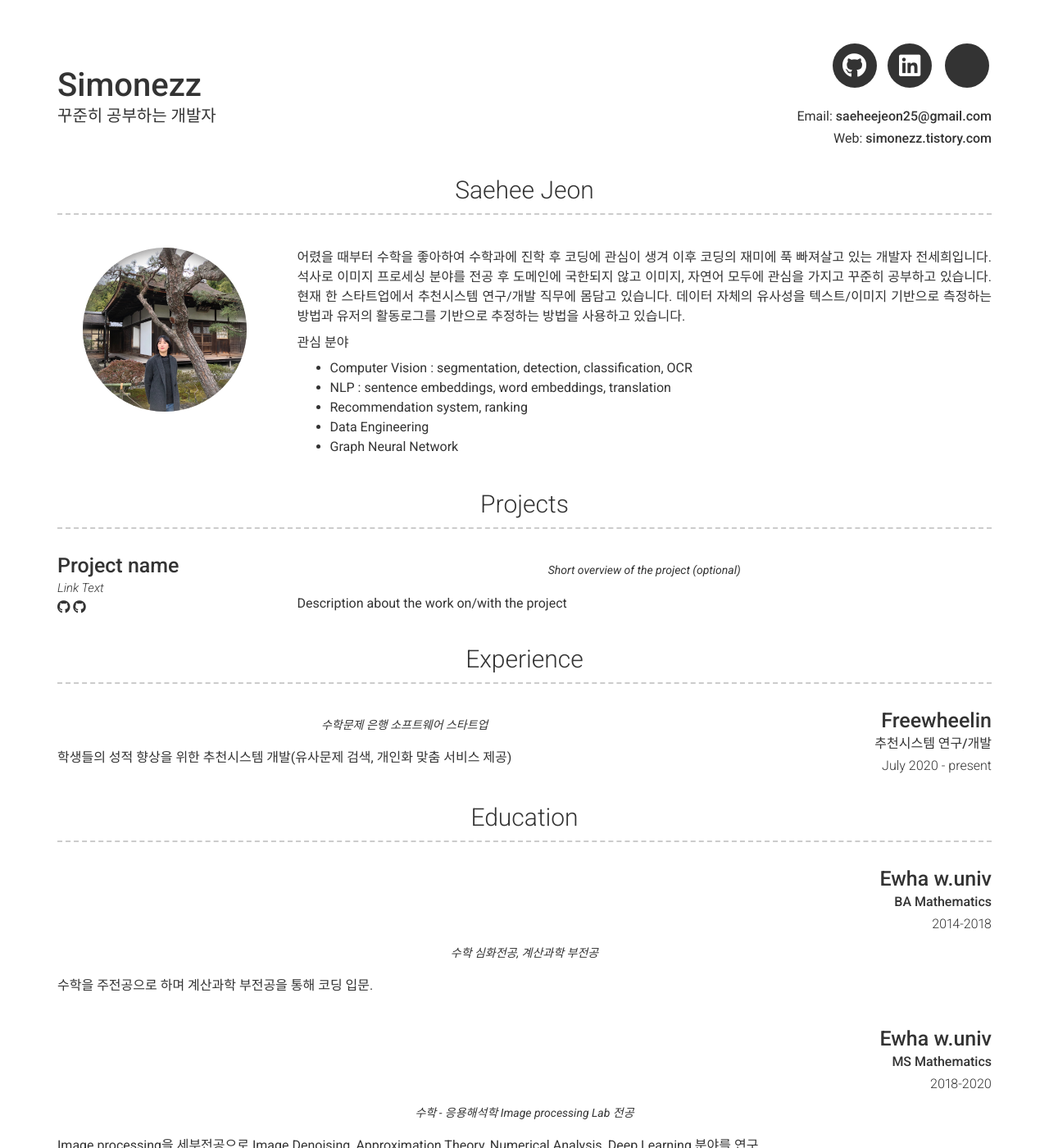
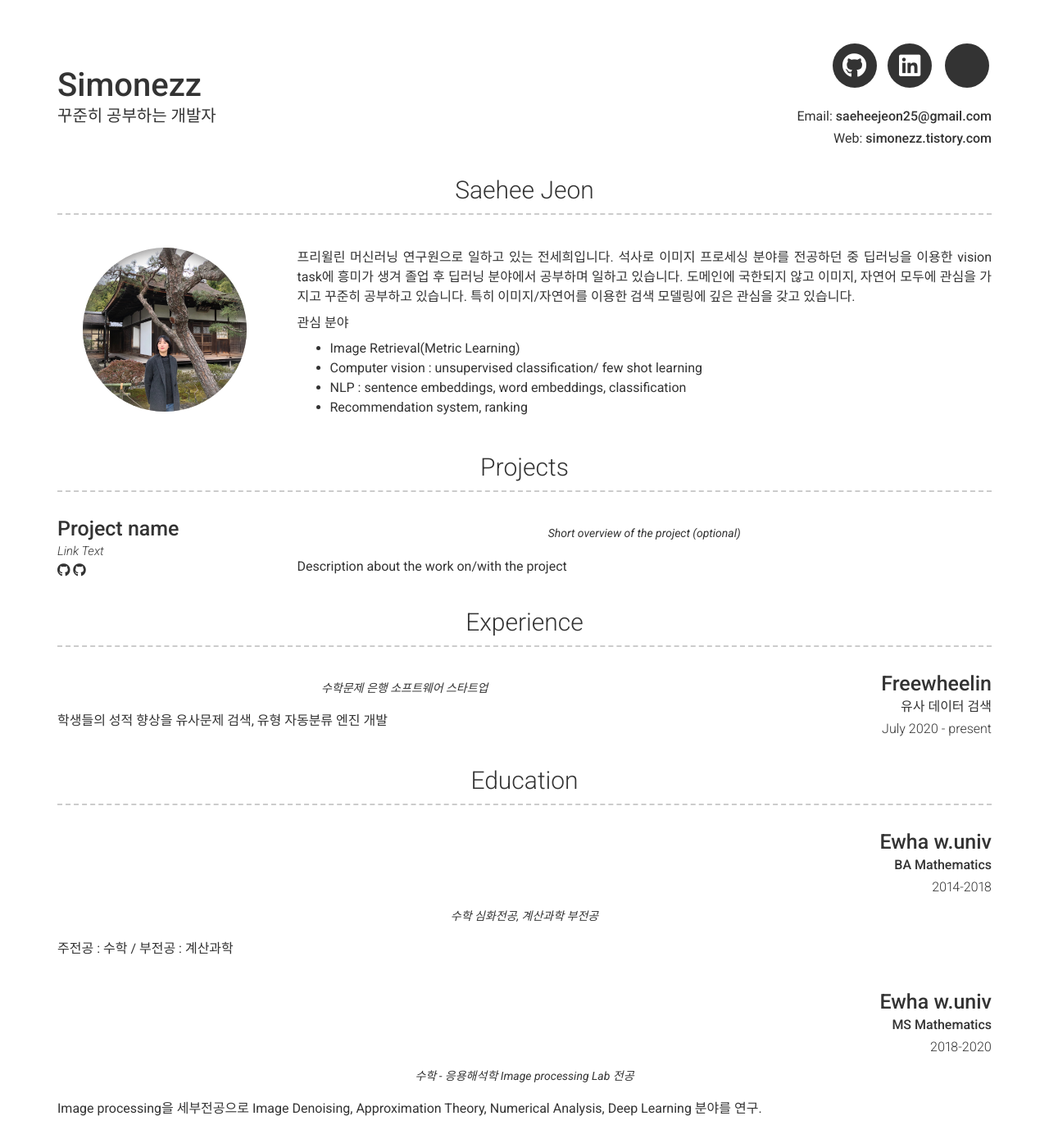
Before and after one commit to simonezz/simonezz.github.io, a Jekyll site: the page built from index.md, in a window 1280 px wide and 1400 px high. Shown: the whole window at 82% size. Built offline with Jekyll 4.4.1, drawn with Linux system fonts in a browser that asks for light colours; nearby versions of some CDN libraries; some of the changed text lies outside the part shown.

Commit message:
Update _config.yml

```diff
--- a/_config.yml
+++ b/_config.yml
@@ -42,17 +42,16 @@ additional_links:
 about_title: Saehee Jeon
 about_profile_image: images/profile.jpg
 about_content: | # this will include new lines to allow paragraphs
-  어렸을 때부터 수학을 좋아하여 수학과에 진학 후 코딩에 관심이 생겨 이후 코딩의 재미에 푹 빠져살고 있는 개발자 전세희입니다.
-  석사로 이미지 프로세싱 분야를 전공 후 도메인에 국한되지 않고 이미지, 자연어 모두에 관심을 가지고 꾸준히 공부하고 있습니다.
-  현재 한 스타트업에서 추천시스템 연구/개발 직무에 몸담고 있습니다. 데이터 자체의 유사성을 텍스트/이미지 기반으로 측정하는 방법과
-  유저의 활동로그를 기반으로 추정하는 방법을 사용하고 있습니다.
+  프리윌린 머신러닝 연구원으로 일하고 있는 전세희입니다.
+  석사로 이미지 프로세싱 분야를 전공하던 중 딥러닝을 이용한 vision task에 흥미가 생겨 졸업 후 딥러닝 분야에서 공부하며 일하고 있습니다.
+  도메인에 국한되지 않고 이미지, 자연어 모두에 관심을 가지고 꾸준히 공부하고 있습니다. 특히 이미지/자연어를 이용한 검색 모델링에 깊은 관심을 갖고 있습니다.
+
 
   관심 분야
-  - Computer Vision : segmentation, detection, classification, OCR
-  - NLP : sentence embeddings, word embeddings, translation
+  - Image Retrieval(Metric Learning)
+  - Computer vision : unsupervised classification/ few shot learning
+  - NLP : sentence embeddings, word embeddings, classification
   - Recommendation system, ranking
-  - Data Engineering
-  - Graph Neural Network
 
 content:
   - title: Projects # Title for the section
@@ -78,12 +77,12 @@ content:
     content:
       - layout: right
         title: Freewheelin
-        sub_title: 추천시스템 연구/개발
+        sub_title: 유사 데이터 검색
         caption: July 2020 - present
         quote: >
           수학문제 은행 소프트웨어 스타트업
         description: | # this will include new lines to allow paragraphs
-          학생들의 성적 향상을 위한 추천시스템 개발(유사문제 검색, 개인화 맞춤 서비스 제공)
+          학생들의 성적 향상을 유사문제 검색, 유형 자동분류 엔진 개발
   - title: Education
     layout: list
     content:
@@ -94,7 +93,7 @@ content:
         quote: >
           수학 심화전공, 계산과학 부전공
         description: | # this will include new lines to allow paragraphs
-          수학을 주전공으로 하며 계산과학 부전공을 통해 코딩 입문.
+          주전공 : 수학 / 부전공 : 계산과학
 
       - layout: top-right
         title: Ewha w.univ
@@ -110,13 +109,13 @@ content:
   - title: Interest
     layout: text
     content: | # this will include new lines to allow paragraphs
-      데이터 엔지니어링, 데이터 사이언스, 컴퓨터비전, 자연어처리, aws, 자전거, 클라이밍, 불어, 영어회화, 독서(특히 정세랑 작가님 책들), 인공지능 윤리, 피아
+      데이터 사이언스, 컴퓨터비전, 자연어처리, 자전거, 러닝, 불어공부, 영어회화, 독서, 인공지능 윤리, 피아노
 
 
   - title: Skills
     layout: text
     content: | # this will include new lines to allow paragraphs
-        Python, Matlab, C, SQL, Elasticsearch, English
+        Python(+TensorFlow, PyTorch), MATLAB, C, MySQL, Elasticsearch, English
 
 # Footer
 footer_show_references: true
```
